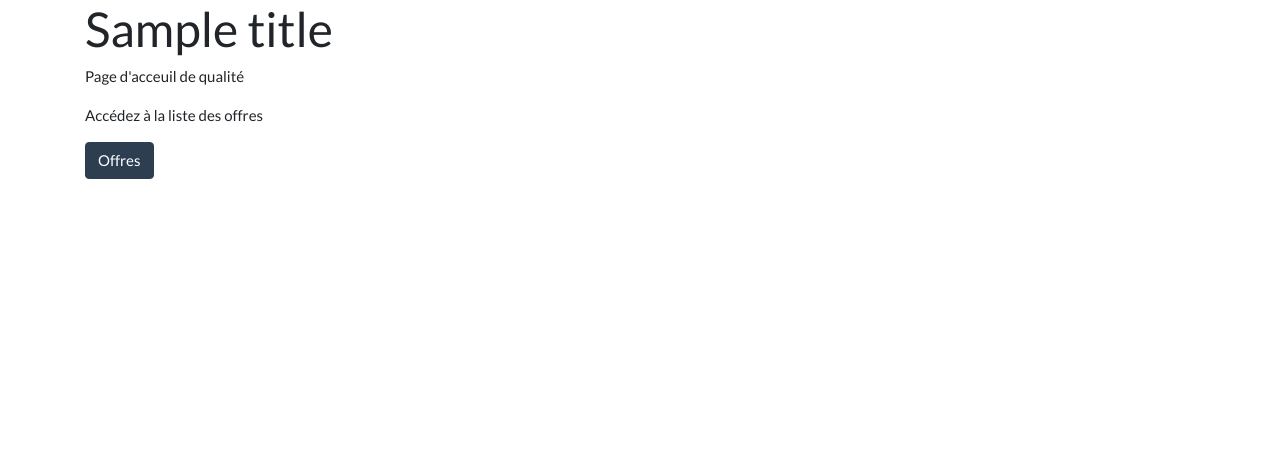
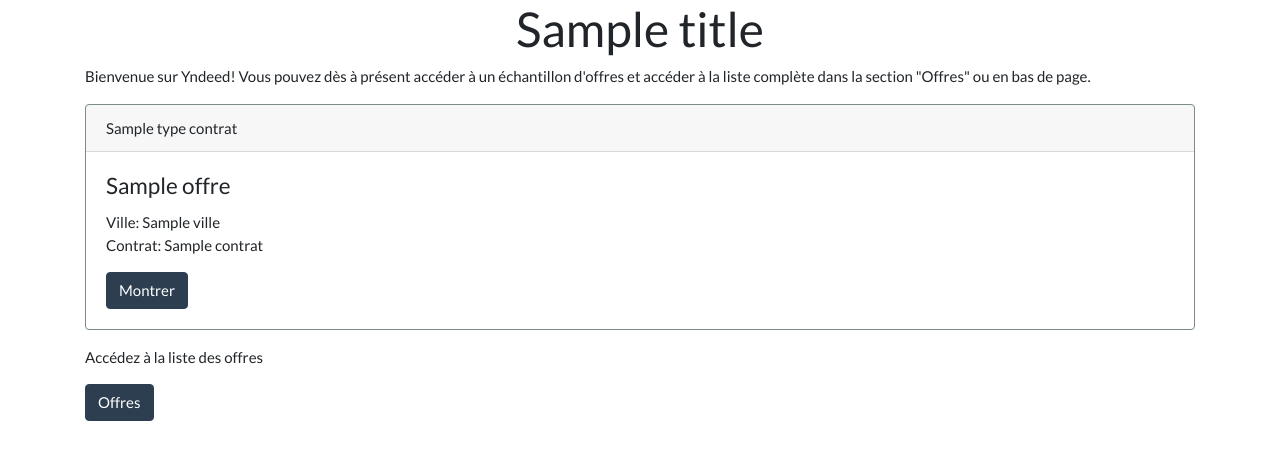
Before and after one commit to Masterzengen/Yndeed_2021, a Symfony app: template Projet/Indeed_ynov_2021_AllanRobin/templates/yndeed/home.html.twig in a window 1280 px wide. Shown: the part 71-531 px from the top of the page. Run offline with Twig, Linux system fonts and the light colour scheme; the template is opened without the code that fills it: most values are stand-ins (such as "Sample title", 1, 10 or a date in 2020); some libraries are stand-ins or nearby versions.

Commit message:
Projet graphique

```diff
--- a/Projet/Indeed_ynov_2021_AllanRobin/src/Entity/Offres.php
+++ b/Projet/Indeed_ynov_2021_AllanRobin/src/Entity/Offres.php
@@ -68,6 +68,8 @@ class Offres
      * @ORM\JoinColumn(nullable=false)
      */
     private $contrat;
+
+
 
 
 
@@ -203,4 +205,7 @@ class Offres
 
 
 
+
+
+
 }
--- a/Projet/Indeed_ynov_2021_AllanRobin/templates/yndeed/home.html.twig
+++ b/Projet/Indeed_ynov_2021_AllanRobin/templates/yndeed/home.html.twig
@@ -1,11 +1,26 @@
 {% extends 'base.html.twig' %}
 
 {% block body %}
-	<h1>{{title}}</h1>
+	<center><h1>{{title}}</h1></center>
 
 	<p>
-		Page d'acceuil de qualité
+		Bienvenue sur Yndeed! Vous pouvez dès à présent accéder à un échantillon d'offres et accéder à la liste complète dans la section "Offres" ou en bas de page.
 	</p>
+
+	{% for offre in offres | slice(0,5) %}
+		<div class="card border-dark mb-3">
+  				<div class="card-header">{{offre.typeContrat.name}}</div>
+  					<div class="card-body">
+    					<h4 class="card-title">{{offre.Title}}</h4>
+    					<p class="card-text">Ville: {{offre.Ville}}</br> Contrat: {{offre.contrat.Name }}</p>
+						{% if offre.contrat.Name is same as("CDD") or offre.contrat.Name is same as("FREELANCE")%}
+						<p>Fin de la mission: {{offre.FinDeLaMission | date('d/m/Y')}}</p>
+
+						{% endif %}
+						<a href="{{path('offreShow', {'id':offre.id}) }}" class="btn btn-primary">Montrer</a>
+  					</div>
+			</div>
+	{% endfor %}
     <p>Accédez à la liste des offres</br></p>
     <a href="{{path('offres')}}" class="btn btn-primary">Offres</a>
 
--- a/Projet/Indeed_ynov_2021_AllanRobin/templates/yndeed/postuler.html.twig
+++ b/Projet/Indeed_ynov_2021_AllanRobin/templates/yndeed/postuler.html.twig
@@ -5,7 +5,7 @@
 
 {% block body %}
         <h1>Félicitations!</h1>
-        <p>Vous avez postulé à l'offre, à dans 6 mois pour des nouvelles!</br></p>
+        <p>Vous avez postulé à {{offre.Title}}, à dans 6 mois pour des nouvelles!</br></p>
         <p>En attendant Visitez d'autres offres ou revenez à l'acceuil...</br></p>
 
 		    <a href="{{path('offres')}}" class="btn btn-primary">Offres</a>
```
Also changed, not shown: Projet/Indeed_ynov_2021_AllanRobin/migrations/Version20201115144032.php (added, +31 -0 lines), Projet/Indeed_ynov_2021_AllanRobin/src/Controller/YndeedController.php (+6 -4 lines), Projet/Indeed_ynov_2021_AllanRobin/src/DataFixtures/AppFixtures.php (+8 -3 lines), Projet/Indeed_ynov_2021_AllanRobin/templates/yndeed/offres.html.twig (+9 -0 lines), Projet/Indeed_ynov_2021_AllanRobin/templates/yndeed/show.html.twig (+6 -2 lines).
